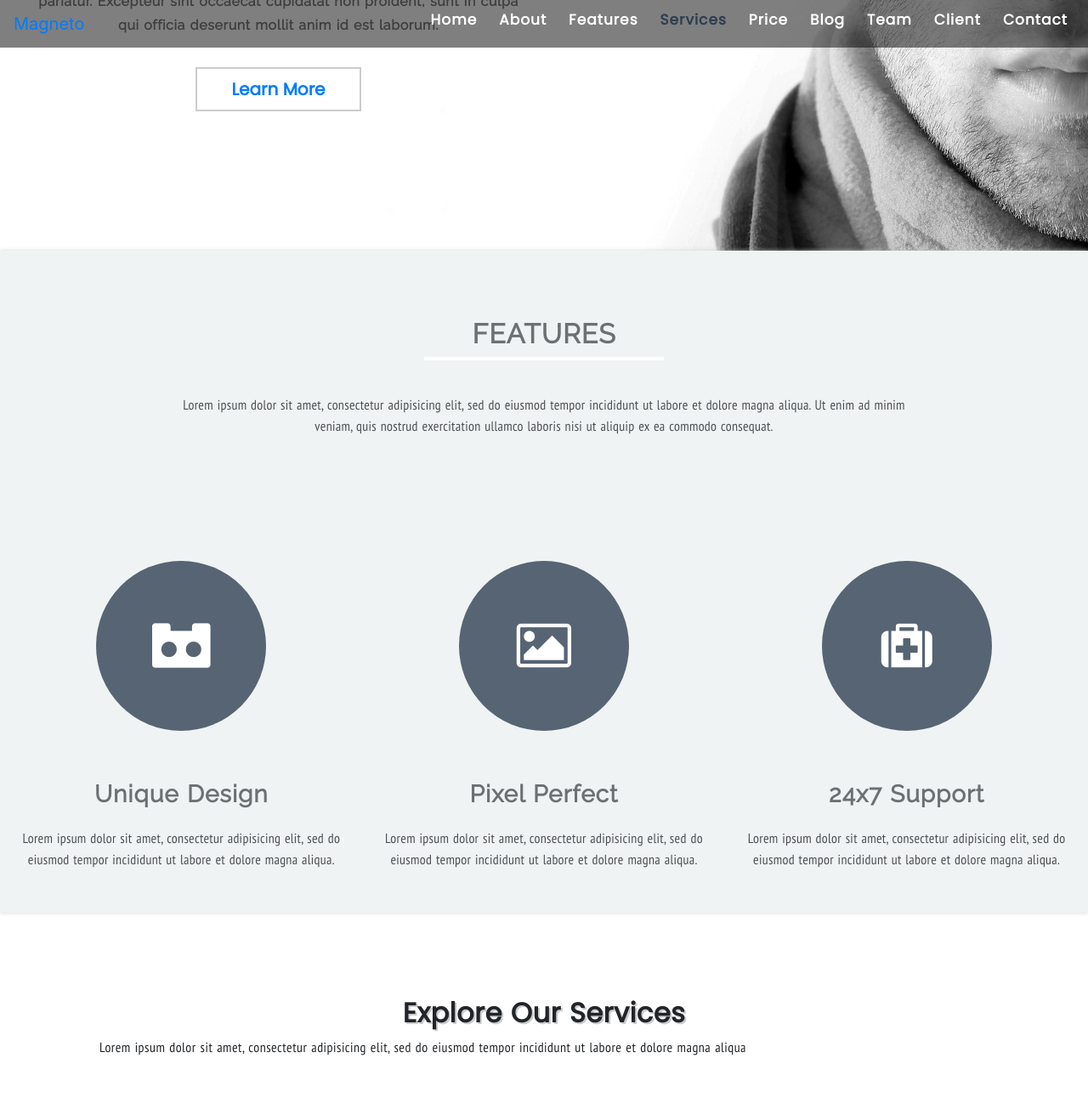
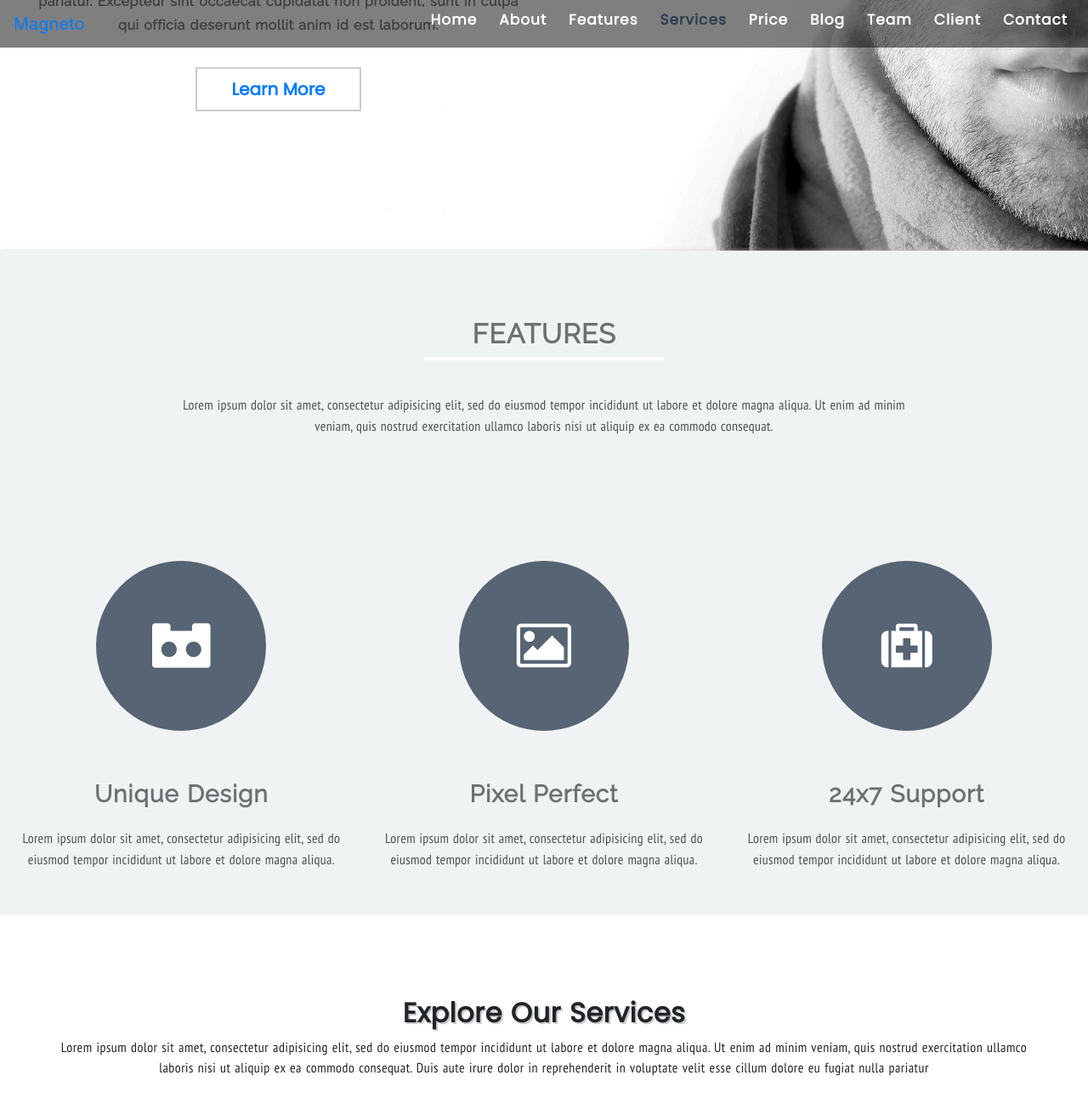
Before and after one commit to Jekyllfox/Magneto, a Jekyll site: the page built from index.html, in a window 1280 px wide and 1400 px high, scrolled down 1045 px. Shown: the top 1305 px of the window at 85% size. Built offline with Jekyll 4.4.1, drawn with Linux system fonts in a browser that asks for light colours; nearby versions of some CDN libraries; Markdown is read by kramdown in place of the engine named in the settings.

Commit message:
initial commit

```diff
--- a/css/style.css
+++ b/css/style.css
@@ -437,8 +437,11 @@
   text-transform:capitalize;
   text-shadow: 2px 2px #ccc;
 }
+
+
 .services p{
 margin: 0 auto;
+text-align: center;
 letter-spacing: 0.5px;
 word-spacing: 1px;
 margin-bottom: 100px;
--- a/index.html
+++ b/index.html
@@ -70,7 +70,7 @@
   <div class="container">
     <div class="row">
       <h2>explore our services</h2>
-      <p>Lorem ipsum dolor sit amet, consectetur adipisicing elit, sed do eiusmod tempor incididunt ut labore et dolore magna aliqua</p>
+      <p>Lorem ipsum dolor sit amet, consectetur adipisicing elit, sed do eiusmod tempor incididunt ut labore et dolore magna aliqua. Ut enim ad minim veniam, quis nostrud exercitation ullamco laboris nisi ut aliquip ex ea commodo consequat. Duis aute irure dolor in reprehenderit in voluptate velit esse cillum dolore eu fugiat nulla pariatur</p>
       <div class="col-lg-3">
       <div class="service-image">
       <img src="" alt="">
```
Also changed, not shown: 2 other files.
